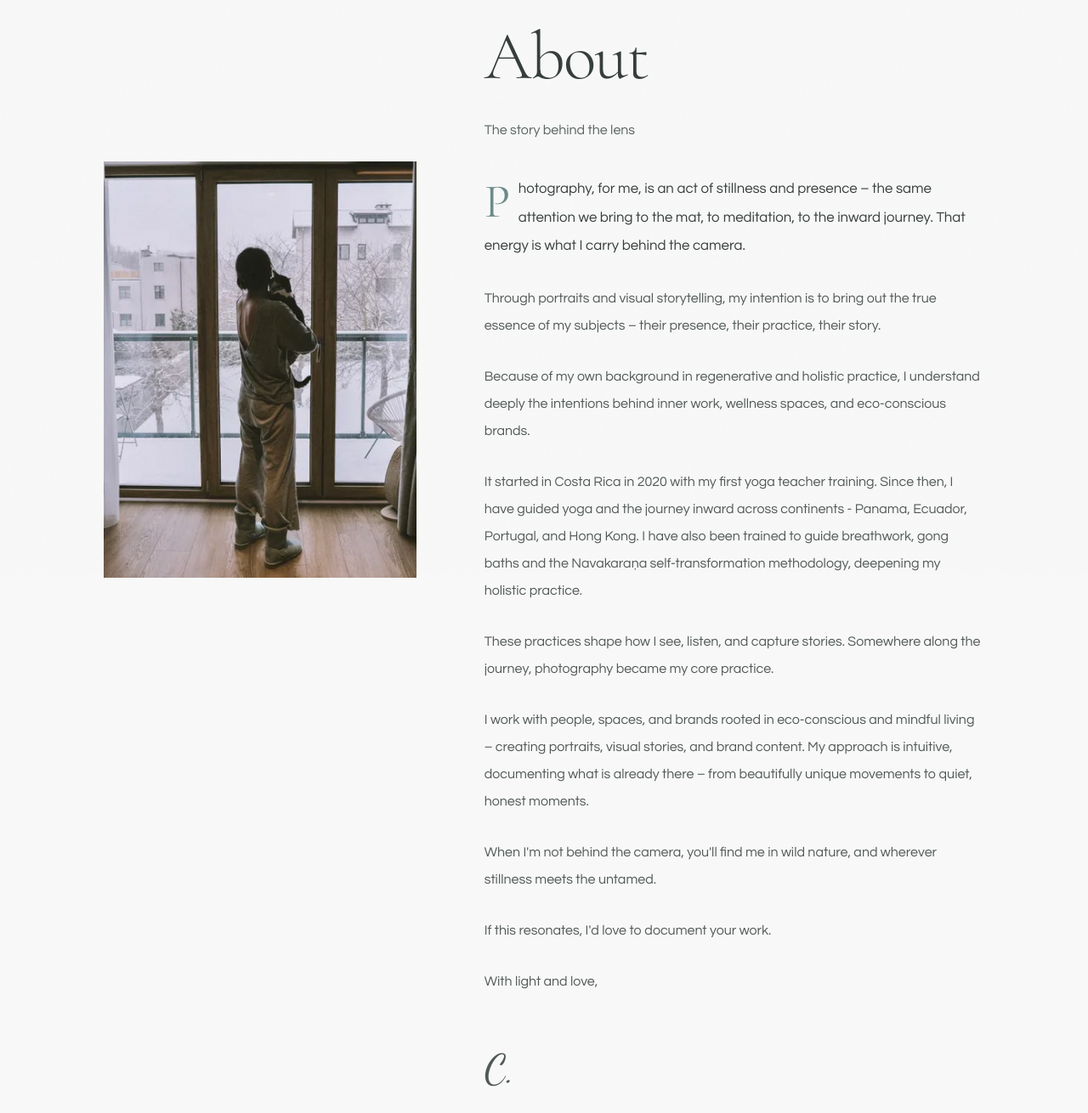
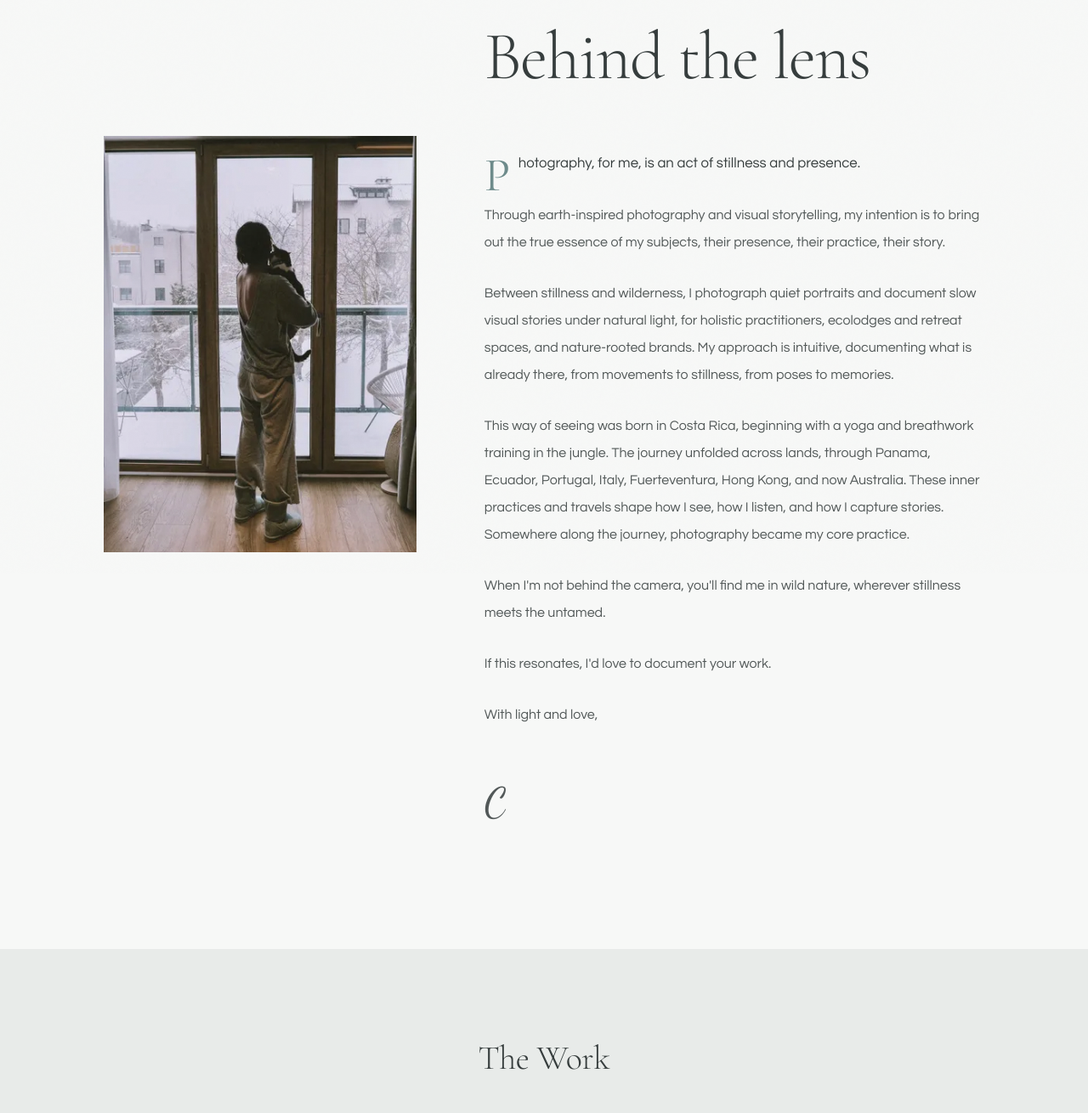
Before and after one commit to whiskerwonderz/zenwildom, a website: page about.html in a window 1280 px wide. Shown: the part 125-1435 px from the top of the page at 85% size. Drawn offline with nearby package versions, Linux system fonts and the light colour scheme.

Commit message:
Rewrite about page: new header, refreshed body copy, sign-off C

```diff
--- a/about.html
+++ b/about.html
@@ -877,8 +877,7 @@
 
     <!-- Page Header -->
     <header class="page-header">
-        <h1>About</h1>
-        <p>The story behind the lens</p>
+        <h1>Behind the lens</h1>
     </header>
 
     <!-- About -->
@@ -898,16 +897,14 @@
             </picture>
         </div>
         <div class="about-content">
-            <p>Photography, for me, is an act of stillness and presence – the same attention we bring to the mat, to meditation, to the inward journey. That energy is what I carry behind the camera.</p>
-            <p>Through portraits and visual storytelling, my intention is to bring out the true essence of my subjects – their presence, their practice, their story.</p>
-            <p>Because of my own background in regenerative and holistic practice, I understand deeply the intentions behind inner work, wellness spaces, and eco-conscious brands.</p>
-            <p>It started in Costa Rica in 2020 with my first yoga teacher training. Since then, I have guided yoga and the journey inward across continents - Panama, Ecuador, Portugal, and Hong Kong. I have also been trained to guide breathwork, gong baths and the Navakaraṇa self-transformation methodology, deepening my holistic practice.</p>
-            <p>These practices shape how I see, listen, and capture stories. Somewhere along the journey, photography became my core practice.</p>
-            <p>I work with people, spaces, and brands rooted in eco-conscious and mindful living – creating portraits, visual stories, and brand content. My approach is intuitive, documenting what is already there – from beautifully unique movements to quiet, honest moments.</p>
-            <p>When I'm not behind the camera, you'll find me in wild nature, and wherever stillness meets the untamed.</p>
+            <p>Photography, for me, is an act of stillness and presence.</p>
+            <p>Through earth-inspired photography and visual storytelling, my intention is to bring out the true essence of my subjects, their presence, their practice, their story.</p>
+            <p>Between stillness and wilderness, I photograph quiet portraits and document slow visual stories under natural light, for holistic practitioners, ecolodges and retreat spaces, and nature-rooted brands. My approach is intuitive, documenting what is already there, from movements to stillness, from poses to memories.</p>
+            <p>This way of seeing was born in Costa Rica, beginning with a yoga and breathwork training in the jungle. The journey unfolded across lands, through Panama, Ecuador, Portugal, Italy, Fuerteventura, Hong Kong, and now Australia. These inner practices and travels shape how I see, how I listen, and how I capture stories. Somewhere along the journey, photography became my core practice.</p>
+            <p>When I'm not behind the camera, you'll find me in wild nature, wherever stillness meets the untamed.</p>
             <p>If this resonates, I'd love to document your work.</p>
             <p>With light and love,</p>
-            <p class="signature">C.</p>
+            <p class="signature">C</p>
         </div>
     </section>
 
```
